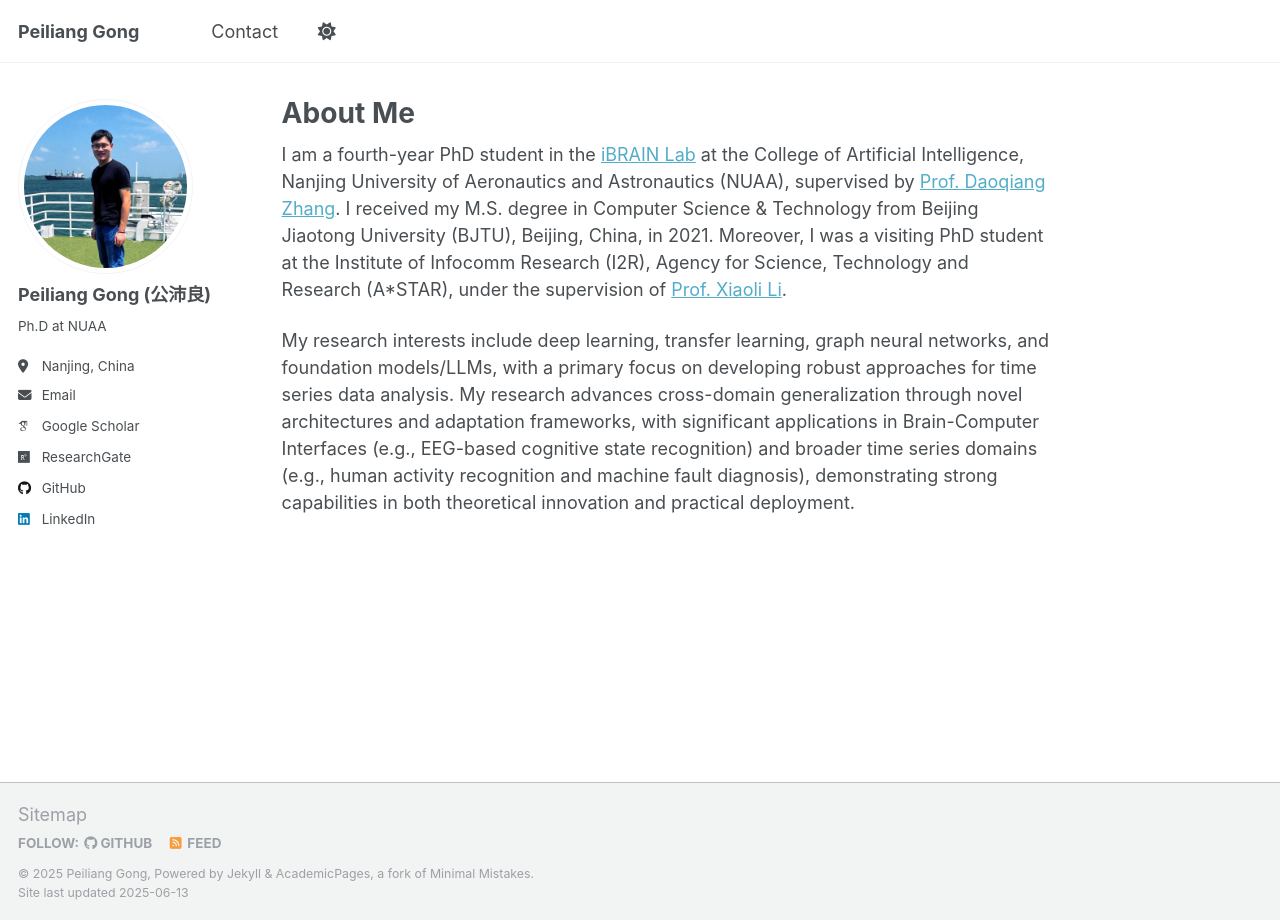
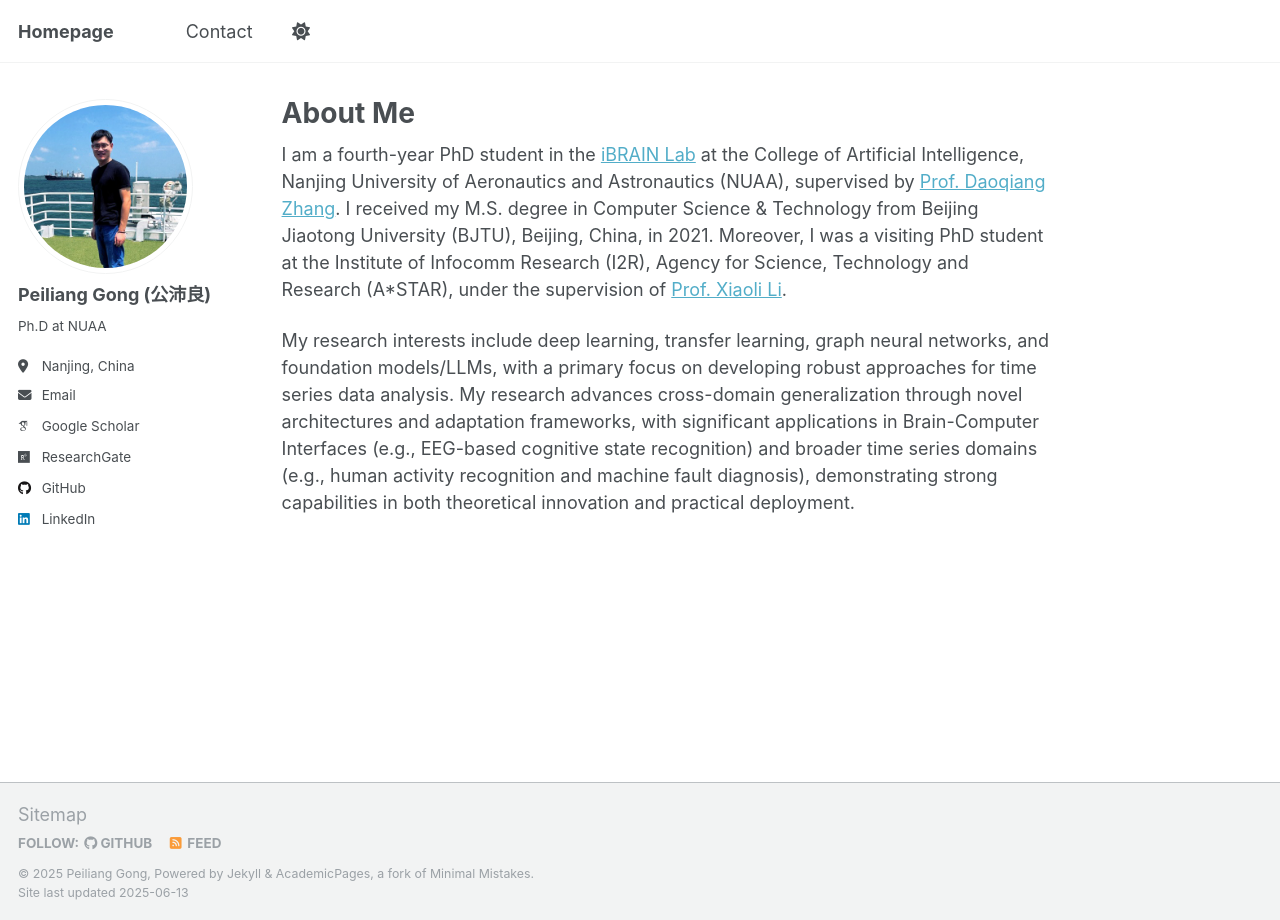
Before and after one commit to Tokenmw/Tokenmw.github.io, a Jekyll site: the page built from _pages/about.md, in a window 1280 px wide. Built offline with Jekyll 4.4.1, drawn with Linux system fonts in a browser that asks for light colours; some web fonts are replaced.

Commit message:
Update _config.yml

```diff
--- a/_config.yml
+++ b/_config.yml
@@ -9,7 +9,7 @@
 # Basic Site Settings
 locale                   : "en-US"
 site_theme               : "default"
-title                    : "Peiliang Gong"
+title                    : "Homepage"
 title_separator          : "-"
 name                     : &name "Peiliang Gong"
 description              : &description "Peiliang Gong"
```
